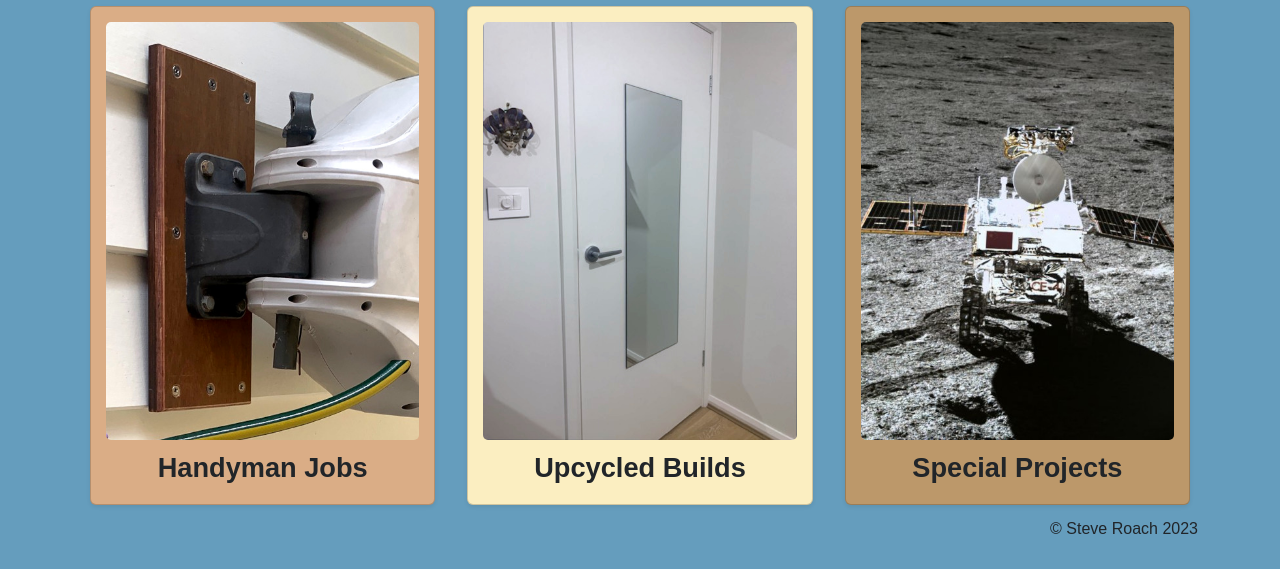
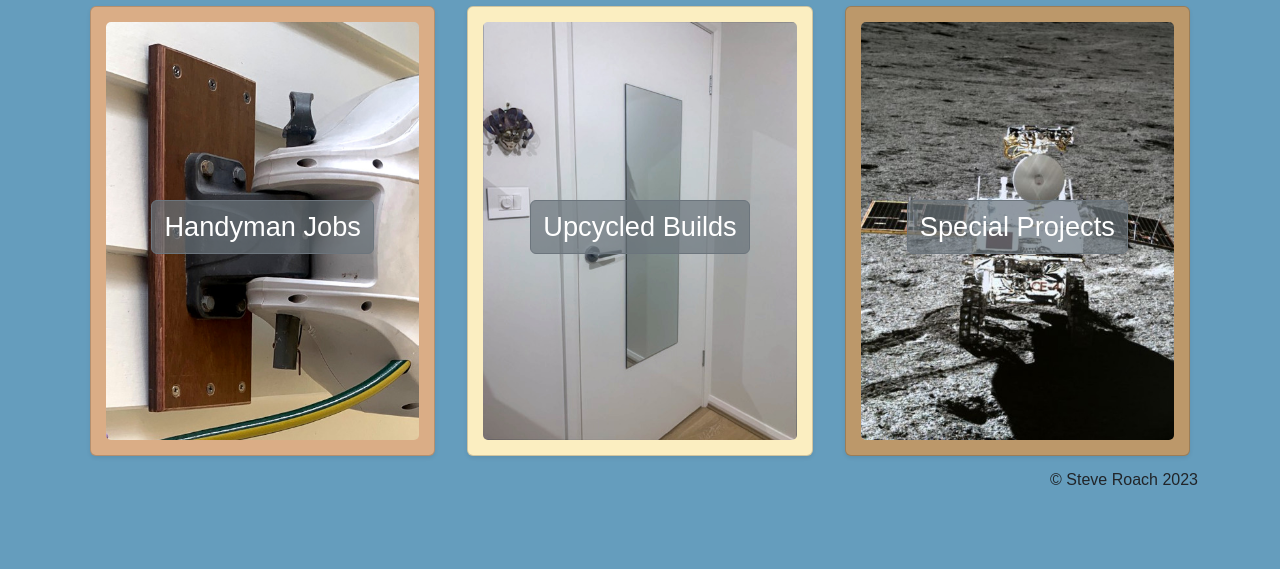
Before and after one commit to SteveRoach/steve_at_213, a Django app: page / in a window 1280 px wide. Shown: the part 231-800 px from the top of the page. Run offline with Django 4.2, Linux system fonts and the light colour scheme; some libraries are stand-ins or nearby versions.

Commit message:
handyman front page 6

```diff
--- a/handyman/sql.py
+++ b/handyman/sql.py
@@ -6,7 +6,7 @@ from utils.database import *
 logger, log_level = setup_logger(__name__)
 
 
-def get_list_of_batches() -> []:
+def get_list_of_jobs() -> []:
     if log_level <= logging.INFO:
         logger.info("START")
 
@@ -15,7 +15,9 @@ def get_list_of_batches() -> []:
             cursor.execute(
                 """
                 SELECT title
+                      ,image
                 FROM handyman_job
+                ORDER BY display_order
                 """
             )
 
--- a/handyman/views.py
+++ b/handyman/views.py
@@ -21,7 +21,7 @@ def get_jobs_grid(request):
     if log_level <= logging.INFO:
         logger.info("START")
 
-    jobs_grid = sql.get_list_of_batches()
+    jobs_grid = sql.get_list_of_jobs()
 
     if log_level <= logging.DEBUG:
         logger.debug(f"jobs_grid:")
--- a/main/static/main/css/index.css
+++ b/main/static/main/css/index.css
@@ -11,10 +11,10 @@
 }
 
 .card {
-    padding: 20px 20px 2.5em 20px;
+    padding: 20px;
 }
-.card-title {
-    font-size: 2rem;
+.card-title>button {
+    font-size: 8vw;
 }
 
 a:hover {
@@ -24,18 +24,27 @@ a:hover {
 
 @media (min-width: 576px) {
     .card {
-        padding: 15px 15px 4em 15px;
+        padding: 15px;
     }
-    .card-title {
-        font-size: 1.7rem;
+    .card-title>button{
+        font-size: 1.4rem;
+    }
+}
+
+@media (min-width: 768px) {
+    .card {
+        padding: 15px;
+    }
+    .card-title>button{
+        font-size: 1.2rem;
     }
 }
 
 @media (min-width: 992px) {
     .card {
-        padding: 15px 15px 2em 15px;
+        padding: 15px;
     }
-    .card-title {
+    .card-title>button{
         font-size: 1.7rem;
     }
 }
--- a/main/templates/index.html
+++ b/main/templates/index.html
@@ -11,7 +11,9 @@
             <a href="handyman">
               <div class="card shadow-sm bg-handyman">
                 <img class="card-img" src="{% static 'main/images/hm_001b_f_480x640.jpg' %}">
-                <p class="card-title mt-2 mb-0 text-center fw-bold" style="height: 1.5rem;">Handyman Jobs</p>
+                <div class="card-title card-img-overlay d-flex align-items-center justify-content-center">
+                  <button class="btn btn-secondary bg-secondary" style="--bs-bg-opacity: .7; ">Handyman Jobs</button>
+                </div>
               </div>
             </a>
           </div>
@@ -19,7 +21,9 @@
             <a href="#">
               <div class="card shadow-sm bg-upcycle">
                 <img class="card-img" src="{% static 'main/images/hm_004c_f_480x640.jpg' %}">
-                <p class="card-title mt-2 mb-0 text-center fw-bold" style="height: 1.5rem;">Upcycled Builds</p>
+                <div class="card-title card-img-overlay d-flex align-items-center justify-content-center">
+                  <button class="btn btn-secondary bg-secondary" style="--bs-bg-opacity: .7; ">Upcycled Builds</button>
+                </div>
               </div>
             </a>
           </div>
@@ -27,10 +31,13 @@
             <a href="#">
               <div class="card shadow-sm bg-special">
                 <img class="card-img" src="{% static 'main/images/jade_rabbit_2_480x640.jpg' %}">
-                <p class="card-title mt-2 mb-0 text-center fw-bold" style="height: 1.5rem;">Special Projects</p>
+                <div class="card-title card-img-overlay d-flex align-items-center justify-content-center">
+                  <button class="btn btn-secondary bg-secondary" style="--bs-bg-opacity: .7; ">Special Projects</button>
+                </div>
               </div>
             </a>
           </div>
+        </div>
       </div>
     </div>
   </div>
```
Also changed, not shown: handyman/static/handyman/css/handyman.css (+49 -0 lines), handyman/static/handyman/js/handyman.js (+13 -4 lines), handyman/templates/handyman.html (+3 -6 lines).
